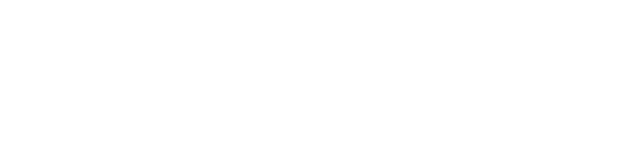
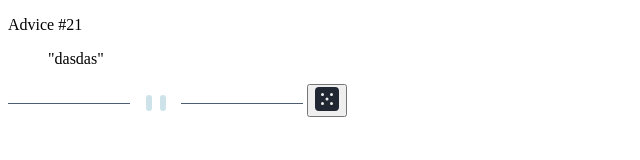
Before and after one commit to VeseMir2k/advice-generator-app-main, a plain HTML site: page index.html in a window 1280 px wide. Shown: the whole page, without its empty margins (0-640 px from the left). Drawn offline with Linux system fonts and the light colour scheme.

Commit message:
Create structured layout in index.html

```diff
--- a/index.html
+++ b/index.html
@@ -26,12 +26,23 @@
     </style>
   </head>
   <body>
-
+    <main class="main">
+      <div class="advice">
+        <p class="advice__number">Advice <span class="number">#21</span></p>
+        <blockquote class="advice__text">"dasdas"</blockquote>
+      </div>
+      <img
+        src="images/pattern-divider-mobile.svg"
+        alt="pattern-divider-mobile"
+      />
+      <button class="advice-button">
+        <img src="images/icon-dice.svg" alt="icon-dice" />
+      </button>
+    </main>
     <!-- <div class="attribution">
       Challenge by
       <a href="https://www.frontendmentor.io?ref=challenge" target="_blank"
         >Frontend Mentor</a
       >. Coded by <a href="#">Your Name Here</a>. -->
-    </div>
   </body>
 </html>
```
